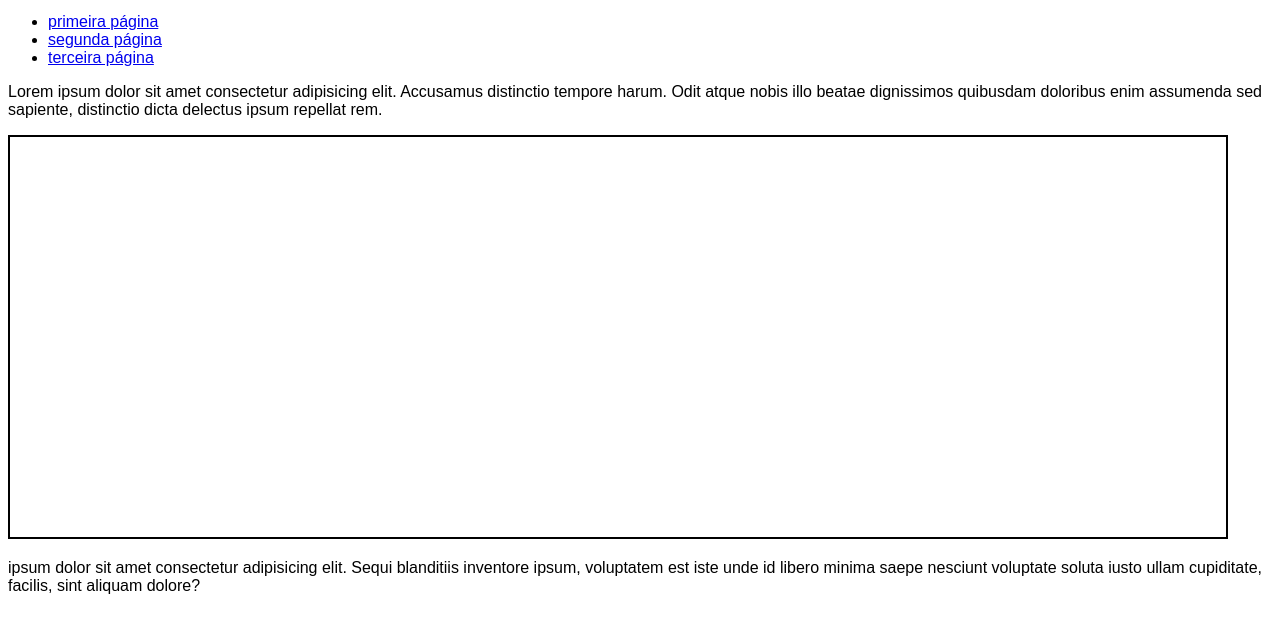
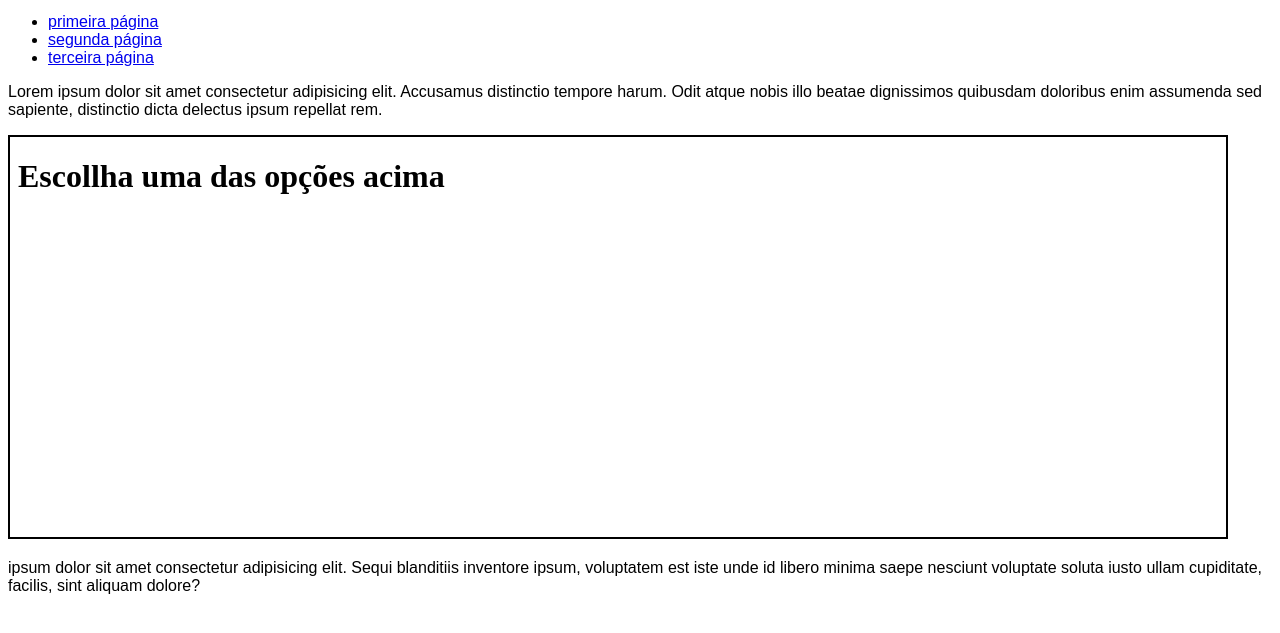
Before and after one commit to Alexandre-gusmao/html-css, a plain HTML site: page exercicios/ex024/iframe003.html in a window 1280 px wide. Shown: the part 119-752 px from the top of the page. Drawn offline with Linux system fonts and the light colour scheme.

Commit message:
Update iframe003.html

```diff
--- a/exercicios/ex024/iframe003.html
+++ b/exercicios/ex024/iframe003.html
@@ -25,7 +25,7 @@
         <li><a href="../ex024/paginas.extras/pg002.html" target="frame">segunda página</a></li>
         <li><a href="../ex024/paginas.extras/pg003.html" target="frame">terceira página</a></li>
     </ul>
-    <p>Lorem ipsum dolor sit amet consectetur adipisicing elit. Accusamus distinctio tempore harum. Odit atque nobis illo beatae dignissimos quibusdam doloribus enim assumenda sed sapiente, distinctio dicta delectus ipsum repellat rem.</p> <iframe src="" id="tela" name="frame">
+    <p>Lorem ipsum dolor sit amet consectetur adipisicing elit. Accusamus distinctio tempore harum. Odit atque nobis illo beatae dignissimos quibusdam doloribus enim assumenda sed sapiente, distinctio dicta delectus ipsum repellat rem.</p> <iframe srcdoc="<h1> Escollha uma das opções acima </h1> <p>" id="tela" name="frame">
         <p>
             infelizmente seu navegador não é comativel com esse tipo de arquivo.
         </p>
```
